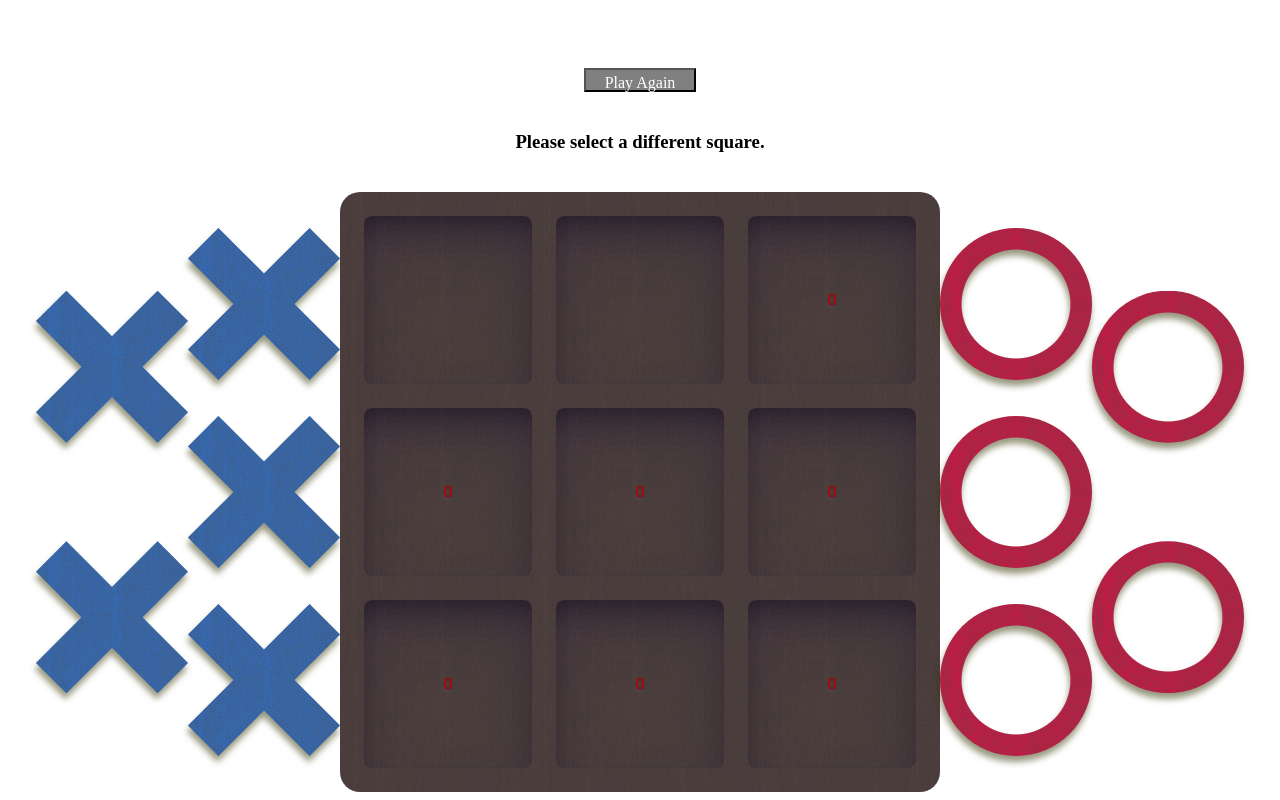
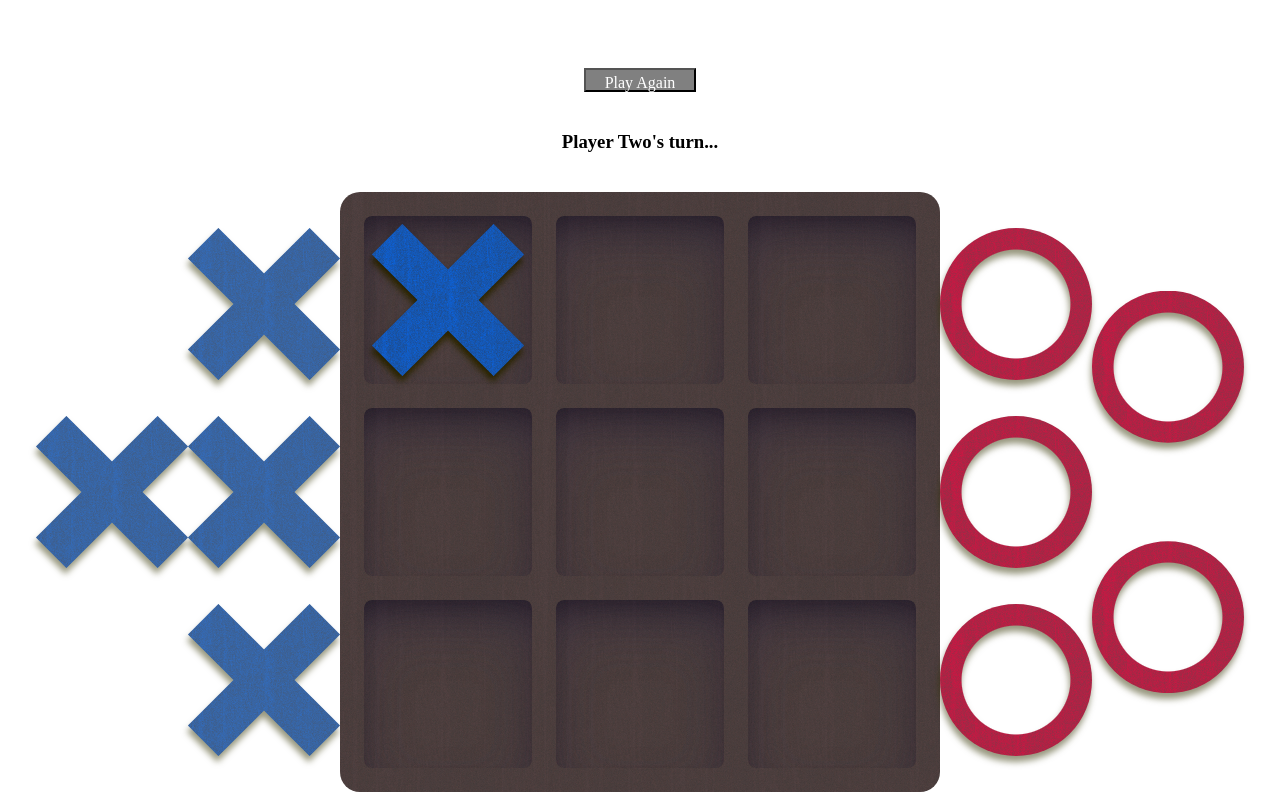
Before and after one commit to wsulliv8/tic-tac-toe, a plain HTML site: page index.html in a window 1280 px wide. Both pictures are taken after a click on the button 448 px from the left and 300 px from the top of the page. Drawn offline with Linux system fonts and the light colour scheme.

Commit message:
Add functionality to move pieces from side to board

```diff
--- a/index.html
+++ b/index.html
@@ -35,13 +35,13 @@
     <div class="board">
       <button type="button" class="square" data-column="0" data-row="0"></button>
       <button type="button" class="square" data-column="1" data-row="0"></button>
-      <button type="button" class="square" data-column="2" data-row="0">0</button>
-      <button type="button" class="square" data-column="0" data-row="1">0</button>
-      <button type="button" class="square" data-column="1" data-row="1">0</button>
-      <button type="button" class="square" data-column="2" data-row="1">0</button>
-      <button type="button" class="square" data-column="0" data-row="2">0</button>
-      <button type="button" class="square" data-column="1" data-row="2">0</button>
-      <button type="button" class="square" data-column="2" data-row="2">0</button>
+      <button type="button" class="square" data-column="2" data-row="0"></button>
+      <button type="button" class="square" data-column="0" data-row="1"></button>
+      <button type="button" class="square" data-column="1" data-row="1"></button>
+      <button type="button" class="square" data-column="2" data-row="1"></button>
+      <button type="button" class="square" data-column="0" data-row="2"></button>
+      <button type="button" class="square" data-column="1" data-row="2"></button>
+      <button type="button" class="square" data-column="2" data-row="2"></button>
     </div>
     <div class="circles">
       <span class="shape-wrapper">
--- a/script.js
+++ b/script.js
@@ -96,28 +96,63 @@ const gameController = (function () {
 function ScreenController() {
   const winText = document.querySelector('h1');
   const dialog = document.querySelector('.dialog');
-  const squares = document.querySelectorAll('.square');
+  const crosses = document.querySelector('.crosses');
+  const circles = document.querySelector('.circles');
+  let squares = document.querySelectorAll('.square');
   squares.forEach(button => button.addEventListener('click', clickHandle));
+  squares = convertTwoDim(squares);
+  const tokenData = {
+    0 : '',
+    1 : {
+          type : crosses,
+          html :
+                `
+                    <span class="shape-wrapper">
+                      <span class="shape cross"></span>
+                    </span>
+                `,
+        },
+    2 : {
+          type : circles,
+          html :
+                `
+                    <span class="shape-wrapper">
+                      <span class="shape circle"></span>
+                    </span>
+                `,
+        },
+  }
 
+  function convertTwoDim(oneDim) {
+    const twoDim = [];
+    oneDim = Array.from(oneDim);
+    for (let i = 0; i < oneDim.length; i += 3) {
+      twoDim.push(oneDim.slice(i, i + 3));
+    }
+    return twoDim;
+  }
 
-  const updateScreen = () => {
+  const updateScreen = (row, column) => {
     const board = gameBoard.getBoard();
+    const cellValue = board[row][column].getValue();
     const activePlayer = gameController.getActivePlayer();
 
     dialog.textContent = `${activePlayer.getName()}'s turn...`;
 
-    squares.forEach(square => {
-      square.textContent = board[square.dataset.row][square.dataset.column].getValue();
-    });
+    squares[row][column].innerHTML = tokenData[cellValue].html;
+
+    tokenData[cellValue].type.lastElementChild.remove();
+
   }
 
   function clickHandle(e) {
-    if (e.target.textContent !== '0') {
+    if (e.target.hasChildNodes()) {
       dialog.textContent = 'Please select a different square.';
     } else {
       if (gameController.playRound(e.target.dataset.row, e.target.dataset.column)) {
+        updateScreen(e.target.dataset.row, e.target.dataset.column);
         winText.textContent = `${gameController.getActivePlayer().getName()} Wins!`;
-      } else { updateScreen() }
+      } else { updateScreen(e.target.dataset.row, e.target.dataset.column) }
     }
   }
 }
--- a/style.css
+++ b/style.css
@@ -86,6 +86,7 @@ h3 {
   flex-direction: column;
   flex-wrap: wrap;
   justify-content: space-evenly;
+  width: calc(25vh - 3rem);
 }
 
 .crosses {
@@ -93,6 +94,7 @@ h3 {
 }
 
 .board {
+  flex: none;
   display: grid;
   grid-template: repeat(3, 1fr) / repeat(3, 1fr);
   gap: 1.5rem;
```
